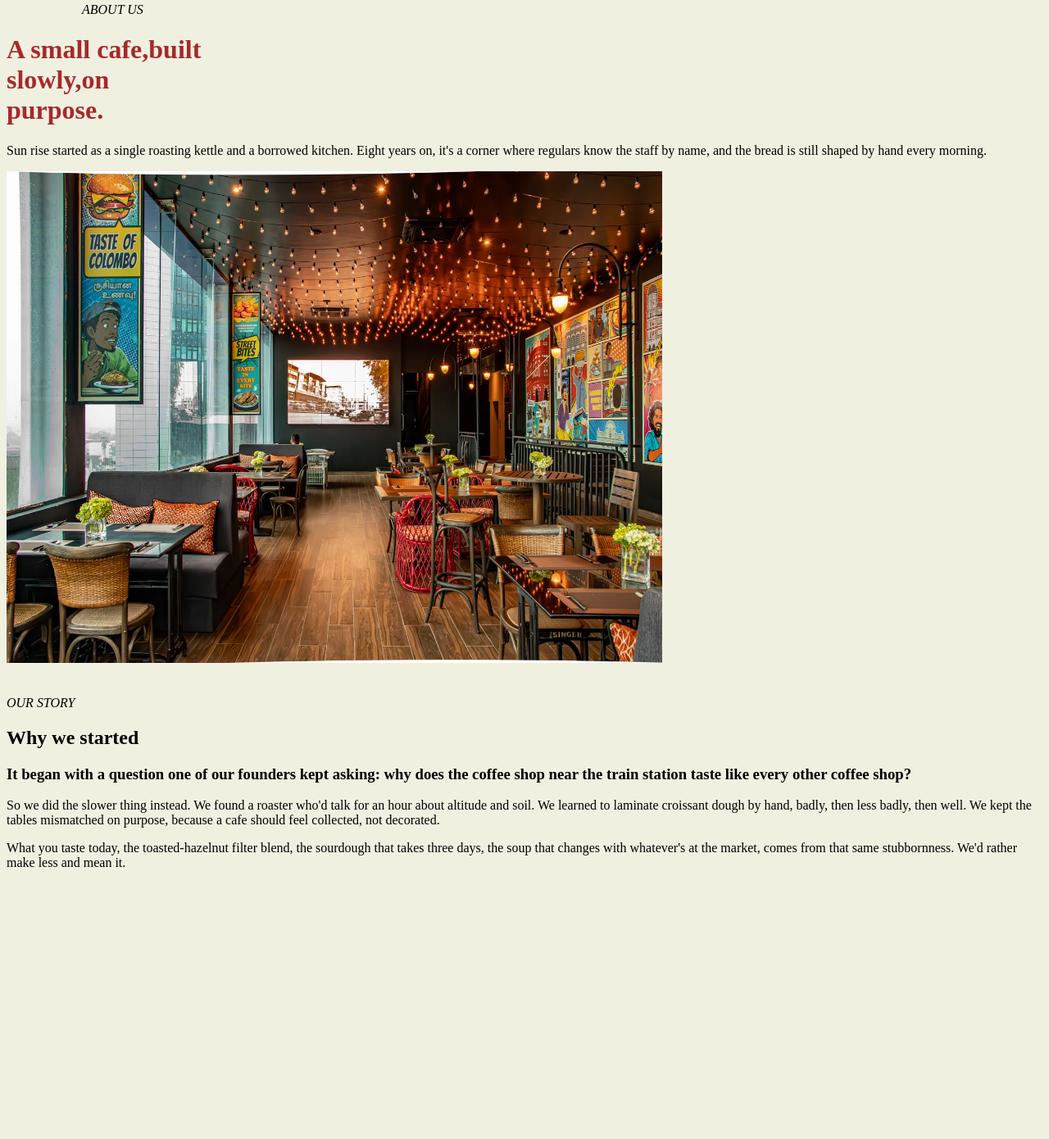
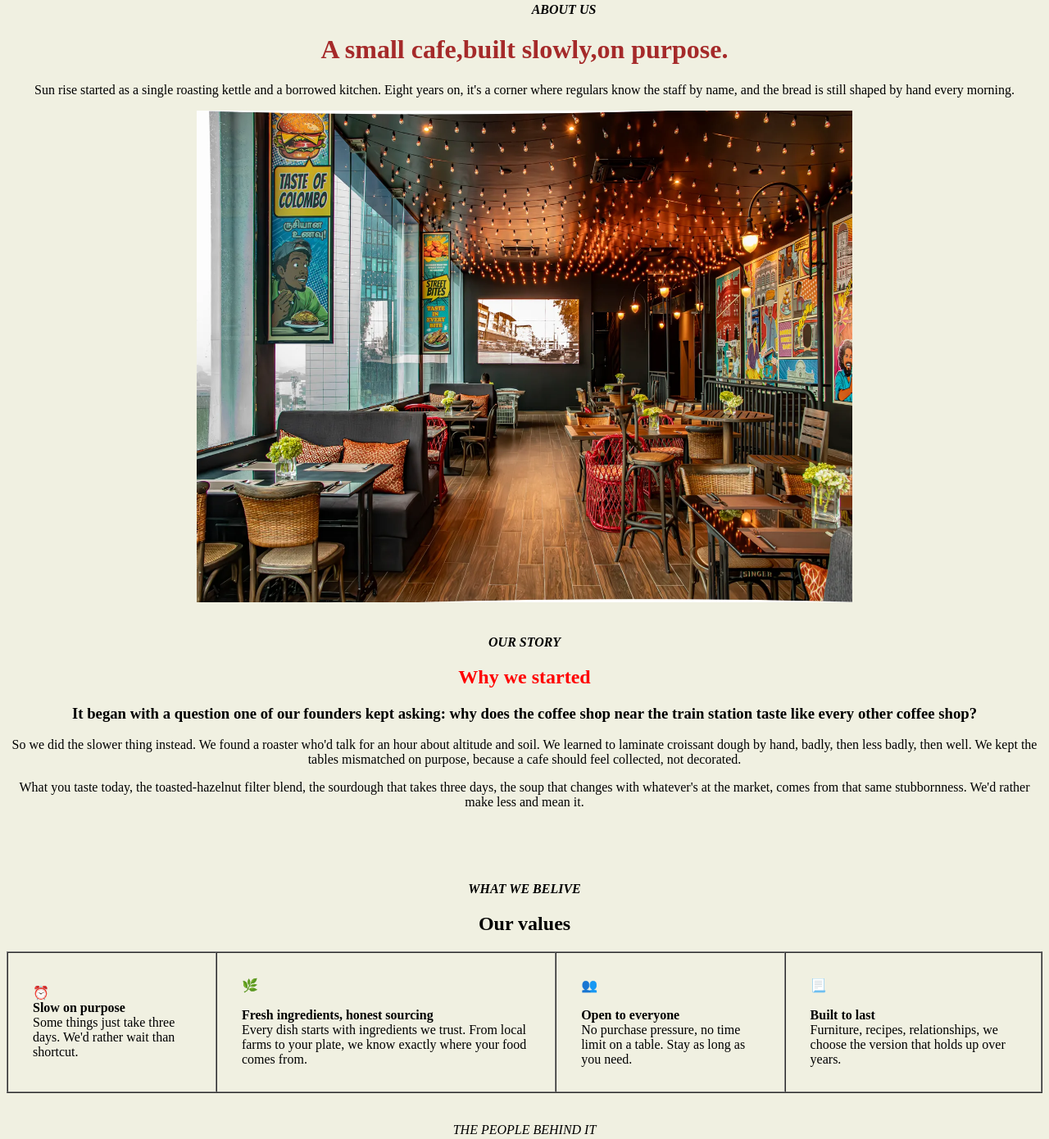
Before and after one commit to dewminithathsarani2026-cmyk/Restaurant-menu-and-cafe-showcase-Team-project, a plain HTML site: page about.html in a window 1280 px wide. Shown: the part 147-1537 px from the top of the page at 82% size. Before the commit the page ends 1225 px from the top, so only its background shows below. Drawn offline with Linux system fonts and the light colour scheme.

Commit message:
add our values

```diff
--- a/about.html
+++ b/about.html
@@ -12,16 +12,34 @@
      &nbsp; &nbsp; &nbsp;&nbsp; &nbsp; &nbsp;&nbsp; &nbsp; &nbsp;&nbsp; &nbsp; &nbsp;&nbsp; &nbsp; &nbsp;&nbsp; &nbsp; &nbsp; &nbsp;&nbsp; &nbsp; &nbsp;&nbsp; &nbsp; &nbsp;&nbsp; &nbsp; &nbsp;&nbsp; &nbsp; &nbsp;&nbsp; &nbsp; &nbsp;Our Story &nbsp; &nbsp; &nbsp;Values &nbsp; &nbsp; &nbsp; Team </p>
      <h1>&nbsp; &nbsp; &nbsp; Sun Rise </h1>
      <hr>
-<p alight="left">&nbsp; &nbsp; &nbsp;&nbsp; &nbsp; &nbsp;&nbsp; &nbsp; &nbsp;&nbsp; &nbsp; &nbsp;&nbsp; &nbsp;<EM>ABOUT US</EM> <h1 style="color:brown">A small cafe,built<br>
-     slowly,on<br> purpose.</h1> Sun rise started as a single roasting kettle and a  borrowed kitchen. Eight years on, it's a corner where regulars know the staff by name, and the bread is still
-     shaped by hand every morning.  </p>
-    <img src="assert\Headquaters20W15_4.webp" alt="restuarent" width="800" height="600">
+     <center>
+<p alight="left">&nbsp; &nbsp; &nbsp;&nbsp; &nbsp; &nbsp;&nbsp; &nbsp; &nbsp;&nbsp; &nbsp; &nbsp;&nbsp; &nbsp;<EM> <b>ABOUT US</b></EM> <h1 style="color:brown">A small cafe,built
+     slowly,on purpose.</h1> Sun rise started as a single roasting kettle and a  borrowed kitchen. Eight years on, it's a corner where regulars know the staff by name, and the bread is still
+     shaped by hand every morning.  </p> </center>
+   <center> <img src="assert\Headquaters20W15_4.webp" alt="restuarent" width="800" height="600">
     <br> <br> <br>
-    <em>OUR STORY</em>
-    <h2>Why we started </h2>
+    <em><b>OUR STORY</b></em>
+    <h2 style="color: red;">Why we started </h2>
     <h3>It began with a question one of our founders kept asking: why does the coffee shop near the train station taste like every other coffee shop?</h3>
     <p>So we did the slower thing instead. We found a roaster who'd talk for an hour about altitude and soil. We learned to laminate croissant dough by hand, badly, then less badly, then well. We kept the tables mismatched on purpose, because a cafe should feel collected, not decorated.</p>
     <p>What you taste today, the toasted-hazelnut filter blend, the sourdough that takes three days, the soup that changes with whatever's at the market, comes from that same stubbornness. We'd rather make less and mean it.</p>
-
+    <br> <br> <br>
+    <br>
+    <em><b>WHAT WE BELIVE</b></em>
+    <h2>Our values</h2>
+    <table border="1" cellpadding="30" cellspacing="0" >
+        <tr><td>⏰ <br> <b> Slow on purpose</b>
+         <br> Some things just take three days. We'd rather wait than shortcut.</td>
+         <td>🌿<br> <br>
+        <b>Fresh ingredients, honest sourcing</b> <br>
+Every dish starts with ingredients we trust. From local farms to your plate, we know exactly where your food comes from.</td>
+        <td>👥<br> <br>
+        <b>Open to everyone</b>
+    <br> No purchase pressure, no time limit on a table. Stay as long as you need.</td>
+    <td>📃 <br> <br> <b>Built to last</b> <br>
+    Furniture, recipes, relationships, we choose the version that holds up over years. </td>
+        </tr> </table><BR> <BR>
+        <em>THE PEOPLE BEHIND IT</em>
+</center>
 </body>
 </html>
```
